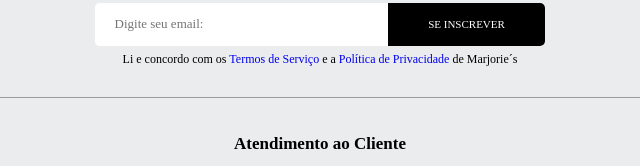
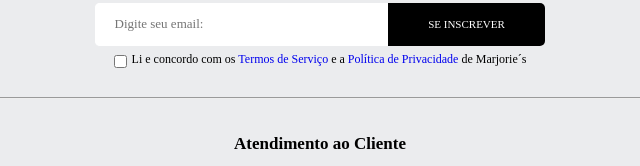
Before and after one commit to eimaryy/Marjorie-s-beauty, a plain HTML site: page index.html in a window 1280 px wide. Shown: the part 2398-2564 px from the top of the page, 320-960 px from the left. Drawn offline with nearby package versions, Linux system fonts and the light colour scheme; a web font is replaced by a local one.

Commit message:
Finalizando front end

```diff
--- a/Sass/_footer.scss
+++ b/Sass/_footer.scss
@@ -29,6 +29,10 @@ footer{
         @include centralizar (column, center);
         padding: 2rem;
 
+        .footer__termos{
+            @include centralizar(row, center);
+            gap: 0.5rem;
+        }
         .footer__newsletter-descricao{
             @include fonte(1.4rem, 400);
             padding: 0.5rem 0 1.5rem 0;
@@ -89,6 +93,10 @@ footer{
 
                     a{
                         color: $cor__cinza;
+
+                        &:hover{
+                            color: $cor__preto;
+                        }
                    }
                 }
             }
--- a/index.html
+++ b/index.html
@@ -222,7 +222,10 @@
                 <input type="text" class="footer_email-caixa" name="email" placeholder="Digite seu email:">
                 <button type="submit" class="footer__inscrever-btn">SE INSCREVER</button>
             </form>
-            <p class="footer__newsletter-termos">Li e concordo com os <a href="#">Termos de Serviço</a> e a <a href="#">Política de Privacidade</a> de Marjorie´s</p>
+            <div class="footer__termos">
+            <input type="checkbox">
+                <p class="footer__newsletter-termos">Li e concordo com os <a href="#">Termos de Serviço</a> e a <a href="#">Política de Privacidade</a> de Marjorie´s</p>
+            </div>
         </div>
         </div>
         <hr />
--- a/main/script.js
+++ b/main/script.js
@@ -74,6 +74,7 @@ menuBt.addEventListener('click', () => {
 });
 menuSair.addEventListener('click', () => {
     menuAberto.style.top = '100vh'
+    corpo.style.overflowY = 'scroll'
     // menuAberto.style.display = 'none'
 
 
```
Also changed, not shown: assets/banner2.png, styles/styles.css, 3 other files.
